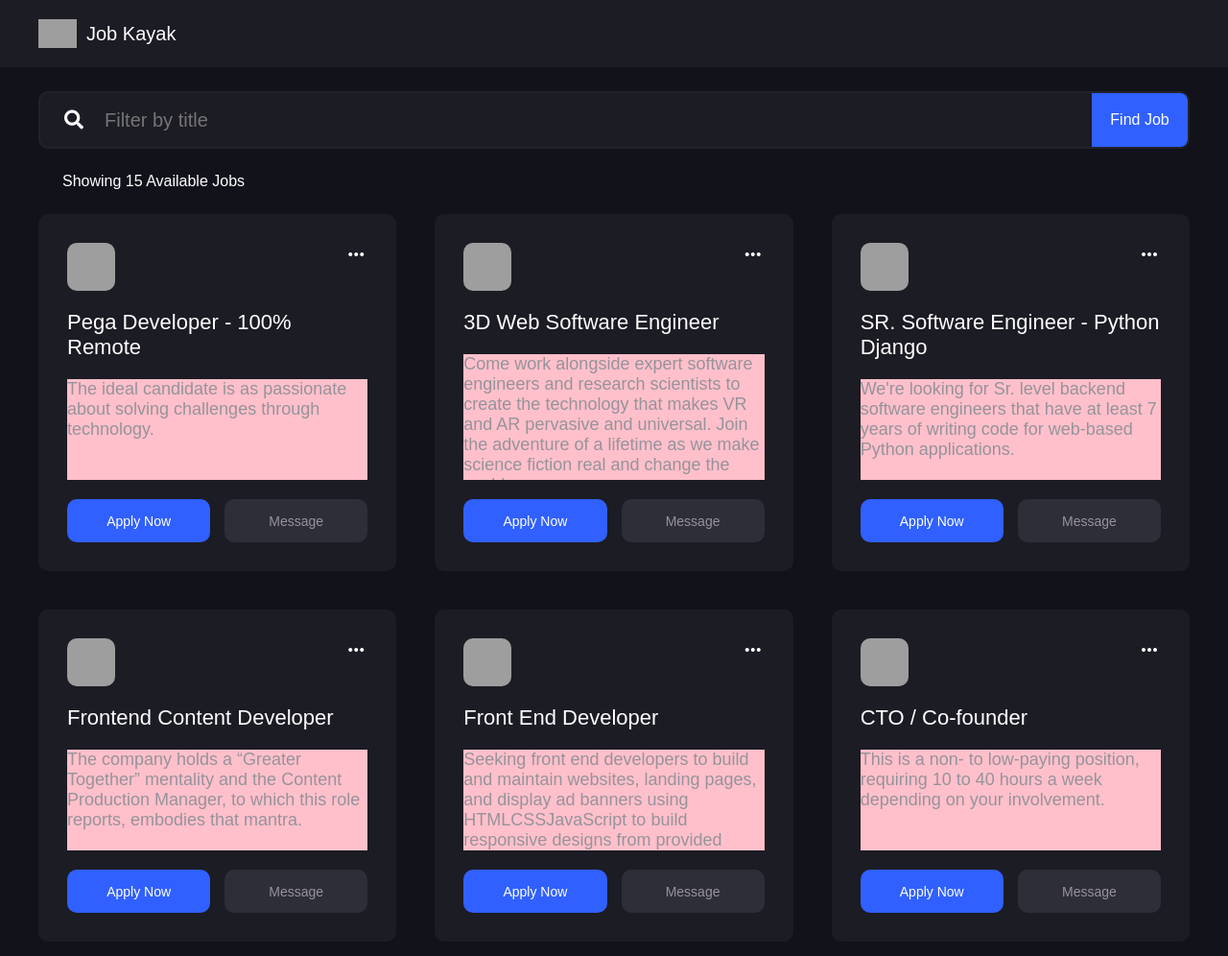
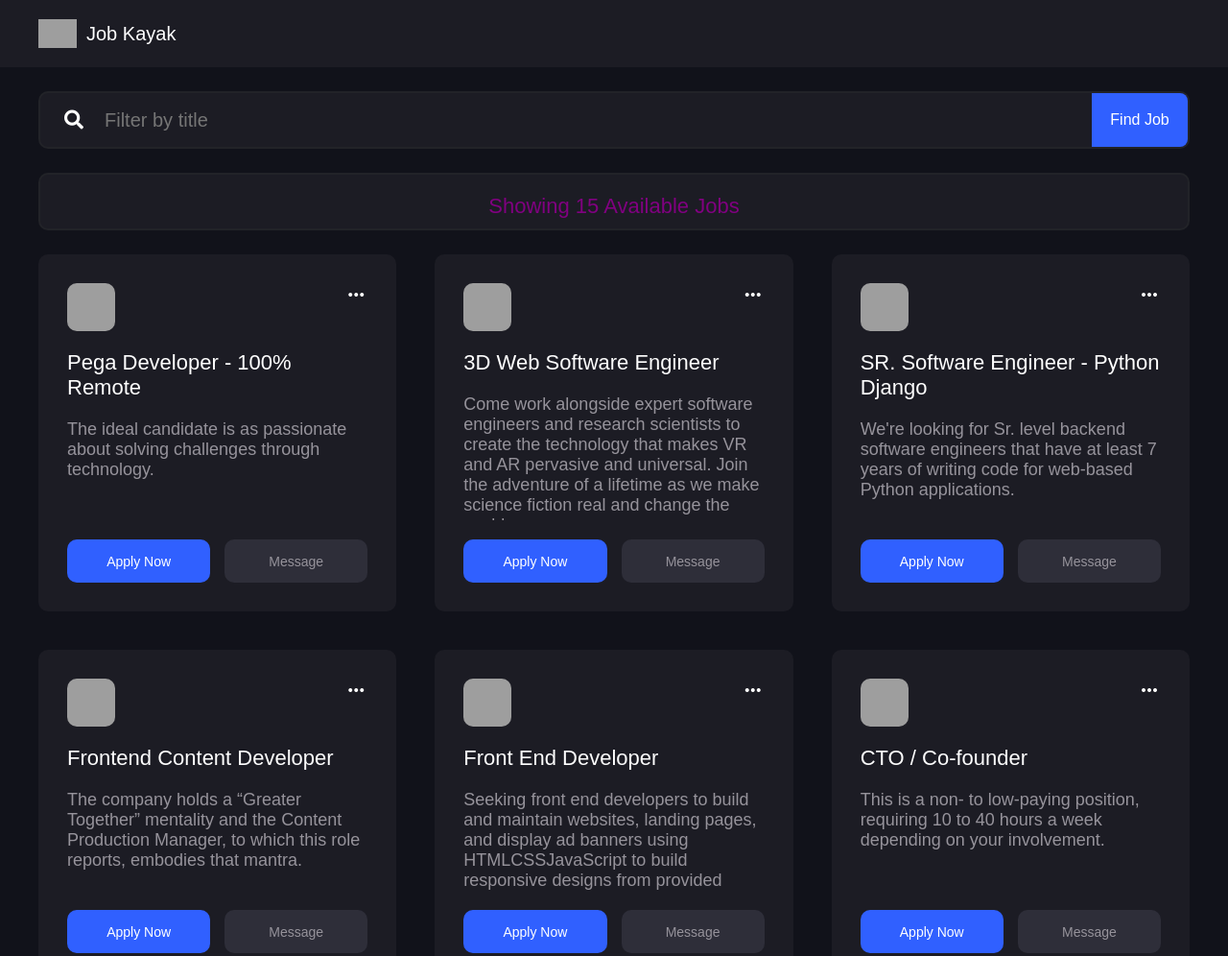
Before and after one commit to mka6588/job-kayak, a plain HTML site: page index.html in a window 1280 px wide. Shown: the top 996 px of the page at 96% size. Drawn offline with Linux system fonts and the light colour scheme; grey boxes are pictures that could not be loaded.

Commit message:
additional-jobNumber-css

```diff
--- a/css/style.css
+++ b/css/style.css
@@ -149,7 +149,7 @@
 }
 
 .description {
-    background-color: pink;
+    /* background-color: pink; */
     flex-grow: 1;
     height: 105px;
     overflow: hidden;
@@ -183,10 +183,26 @@
     margin-right: 15px;
 }
 
+/* .results {
+    width: 100%;
+    max-width: 1250px;
+    margin: 0 auto;
+    padding: 0 25px;
+} */
+
 .jobNumber {
-    margin: 25px 25px;
+    margin: 25px 0;
+    font-size: 22px;
+    padding: 20px;
+    /* border: 1px solid;
+    border-radius: 10px; */
+    justify-content: center;
     display: flex;
-    flex-direction: column;
+    background-color:#1c1c24;
+    height: 60px;
+    border-radius: 10px;
+    border: 2px solid #222328;
+    color: purple;
 }
 
 @media screen and (max-width:930px){
```
